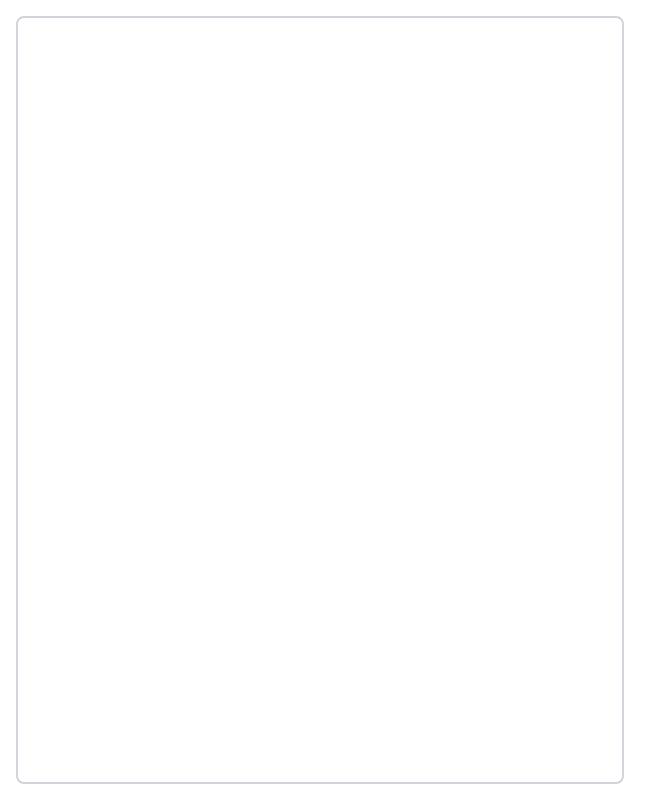
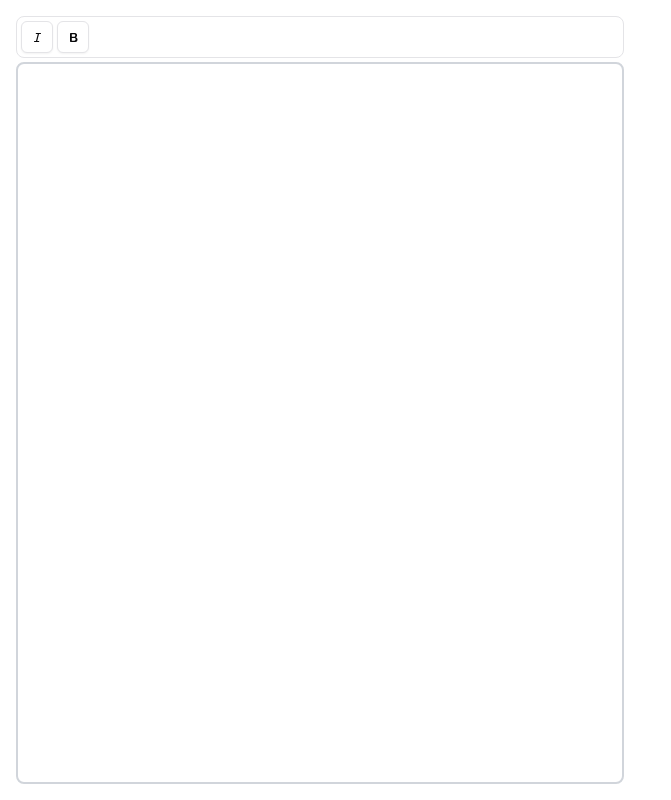
Before and after one commit to rTanure/react-markdown, a React (Vite) app: page / in a window 1280 px wide. Shown: the whole page, without its empty margins (0-671 px from the left). Built offline with nearby package versions, Linux system fonts and the light colour scheme.

Commit message:
create header in markdown editor

```diff
--- a/package.json
+++ b/package.json
@@ -11,6 +11,7 @@
   },
   "dependencies": {
     "@radix-ui/react-icons": "^1.3.0",
+    "@radix-ui/react-slot": "^1.0.2",
     "class-variance-authority": "^0.7.0",
     "clsx": "^2.1.1",
     "react": "^18.2.0",
--- a/src/App.tsx
+++ b/src/App.tsx
@@ -6,11 +6,11 @@ function App() {
   const [content, setContent] = useState<string>('')
 
   return (
-    <div className='grid grid-cols-2 h-screen'>
-      <div>
-        <MarkdownEditor value={content} onChange={setContent}/>
+    <div className='grid grid-cols-2 max-h-screen'>
+      <div className='h-screen'>
+        <MarkdownEditor value={content} setContent={setContent}/>
       </div>
-      <div>
+      <div className='h-screen overflow-auto p-4'>
         <MarkdownViewer value={content}/>
       </div>
     </div>
--- /dev/null
+++ b/src/components/ui/button.tsx
@@ -0,0 +1,57 @@
+import * as React from "react"
+import { Slot } from "@radix-ui/react-slot"
+import { cva, type VariantProps } from "class-variance-authority"
+
+import { cn } from "@/lib/utils"
+
+const buttonVariants = cva(
+  "inline-flex items-center justify-center whitespace-nowrap rounded-md text-sm font-medium transition-colors focus-visible:outline-none focus-visible:ring-1 focus-visible:ring-ring disabled:pointer-events-none disabled:opacity-50",
+  {
+    variants: {
+      variant: {
+        default:
+          "bg-primary text-primary-foreground shadow hover:bg-primary/90",
+        destructive:
+          "bg-destructive text-destructive-foreground shadow-sm hover:bg-destructive/90",
+        outline:
+          "border border-input bg-background shadow-sm hover:bg-accent hover:text-accent-foreground",
+        secondary:
+          "bg-secondary text-secondary-foreground shadow-sm hover:bg-secondary/80",
+        ghost: "hover:bg-accent hover:text-accent-foreground",
+        link: "text-primary underline-offset-4 hover:underline",
+      },
+      size: {
+        default: "h-9 px-4 py-2",
+        sm: "h-8 rounded-md px-3 text-xs",
+        lg: "h-10 rounded-md px-8",
+        icon: "h-9 w-9",
+      },
+    },
+    defaultVariants: {
+      variant: "default",
+      size: "default",
+    },
+  }
+)
+
+export interface ButtonProps
+  extends React.ButtonHTMLAttributes<HTMLButtonElement>,
+    VariantProps<typeof buttonVariants> {
+  asChild?: boolean
+}
+
+const Button = React.forwardRef<HTMLButtonElement, ButtonProps>(
+  ({ className, variant, size, asChild = false, ...props }, ref) => {
+    const Comp = asChild ? Slot : "button"
+    return (
+      <Comp
+        className={cn(buttonVariants({ variant, size, className }))}
+        ref={ref}
+        {...props}
+      />
+    )
+  }
+)
+Button.displayName = "Button"
+
+export { Button, buttonVariants }
--- a/src/markdown-editor.tsx
+++ b/src/markdown-editor.tsx
@@ -1,17 +1,64 @@
+import { useEffect, useRef } from "react";
+import { FontBoldIcon, FontItalicIcon } from "@radix-ui/react-icons";
+import { Button } from "./components/ui/button";
+
 interface MarkdownEditorProps {
   value: string;
-  onChange: (value: string) => void;
+  setContent: (value: string) => void;
 }
 
-export function MarkdownEditor({ value, onChange }: MarkdownEditorProps) {
+type TextStile = 'italic' | 'bold' | 'underline' ;
+
+
+export function MarkdownEditor({ value, setContent }: MarkdownEditorProps) {
+  const textareaRef = useRef<HTMLTextAreaElement>(null);
+
+  const handleTextareaClick = () => {
+
+  }
+
+  const aplyStyle = (style: TextStile) => {
+    if(!textareaRef.current) return;
+
+    const selection_start = textareaRef.current.selectionStart;
+    const selection_end = textareaRef.current.selectionEnd;
+
+    const STYLE_MAP = {italic: '*', bold: '**', underline: '__'}
+    const styleTag = STYLE_MAP[style]
+
+    const before = textareaRef.current.value.substring(0, selection_start).trimEnd()
+    const selected = textareaRef.current.value.substring(selection_start, selection_end).trim()
+    const after = textareaRef.current.value.substring(selection_end).trimStart()
+
+    if(before.endsWith(styleTag) && after.startsWith(styleTag)) {
+      setContent(`${before.substring(0, before.length - styleTag.length).trimEnd()} ${selected} ${after.substring(styleTag.length).trimStart()}`)
+    } else {
+      setContent(`${before} ${styleTag}${selected}${styleTag} ${after}`)
+    }
+
+  }
+
+  const handleTextareaChange = (e: React.ChangeEvent<HTMLTextAreaElement>) => {
+    setContent(e.target.value)
+  }
+
   return (
-    <div className="w-full h-full p-4">
+    <div className="w-full h-full p-4 flex flex-col overflow-auto">
+      <header className="p-1 border rounded-lg mb-1 flex gap-1">
+        <Button variant="outline" className="size-8 p-1" onClick={() => aplyStyle("italic")}>
+          <FontItalicIcon />
+        </Button>
+        <Button variant="outline" className="size-8 p-1" onClick={() => aplyStyle("bold")}>
+          <FontBoldIcon />
+        </Button>
+      </header>
       <textarea
+        onClick={handleTextareaClick}
+        ref={textareaRef}
         value={value}
-        onChange={(e) => onChange(e.target.value)}
-        className="w-full h-full p-4 border-2 border-gray-300 rounded-lg resize-none focus:outline-none focus:border-blue-500"
+        onChange={handleTextareaChange}
+        className="w-full flex-[1] p-4 border-2 border-gray-300 rounded-lg resize-none focus:outline-none focus:border-blue-500"
       />
     </div>
   )
-
 }
--- a/src/markdown-viewer.tsx
+++ b/src/markdown-viewer.tsx
@@ -5,8 +5,11 @@ import Markdown from "react-markdown";
 
 export function MarkdownViewer({ value }: MarkdownViewerProps) {
   return (
-    <div className="w-full h-full p-4">
-      <Markdown components={{
+    <div className="w-full h-full p-4 flex flex-col">
+      <Markdown
+      className="h-full"
+      components={{
+
         h1(props) {return <h2 className="text-4xl font-semibold border-b pb-2 mb-10">{props.children}</h2>},
         h2(props) {return <h3 className="text-3xl font-semibold">{props.children}</h3>},
         h3(props) {return <h4 className="text-2xl font-semibold">{props.children}</h4>},
```
Also changed, not shown: 1 other file (tests, documents, lock files or other folders).
